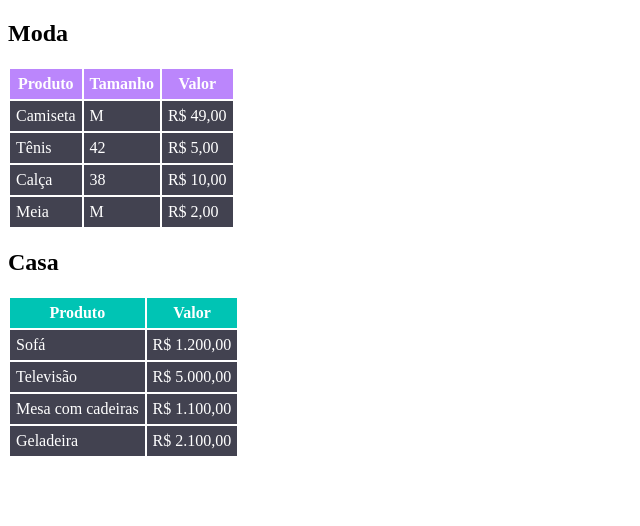
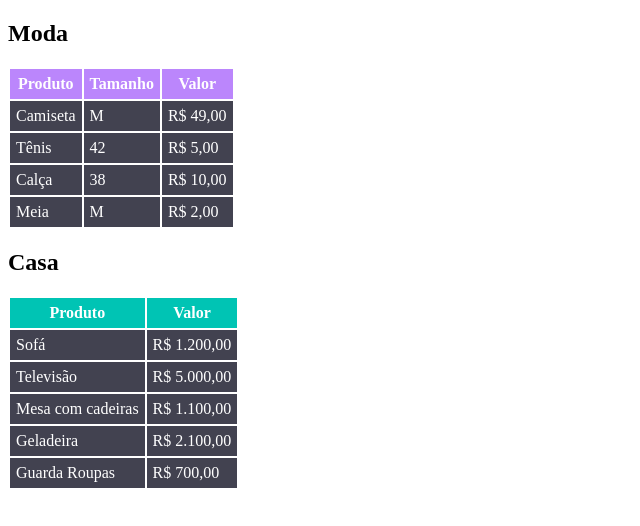
Before and after one commit to gguidiniz/tabela-simples-html-css, a plain HTML site: page index.html in a window 1280 px wide. Shown: the whole page, without its empty margins (0-640 px from the left). Drawn offline with Linux system fonts and the light colour scheme.

Commit message:
foi adicionado o item geladeira para tabela casa

```diff
--- a/index.html
+++ b/index.html
@@ -63,6 +63,10 @@
             <td>Geladeira</td>
             <td>R$ 2.100,00</td>
         </tr>
+        <tr class="data">
+            <td>Guarda Roupas</td>
+            <td>R$ 700,00</td>
+        </tr>
     </table>
 </body>
 
```
